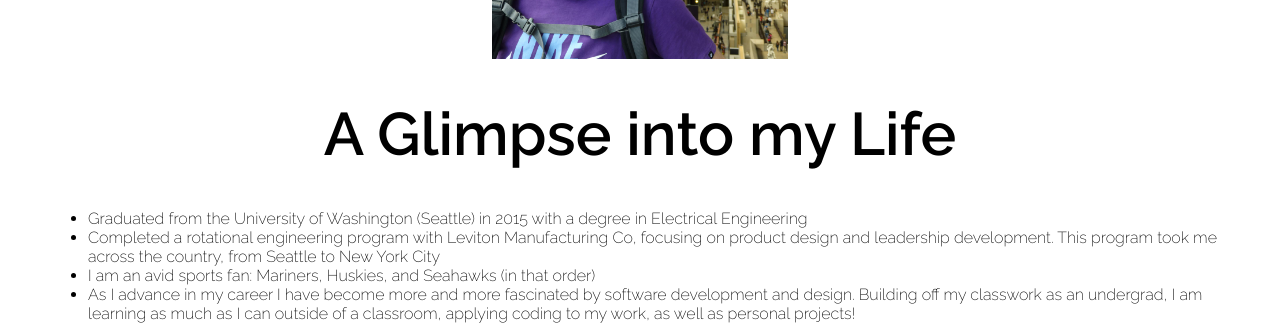
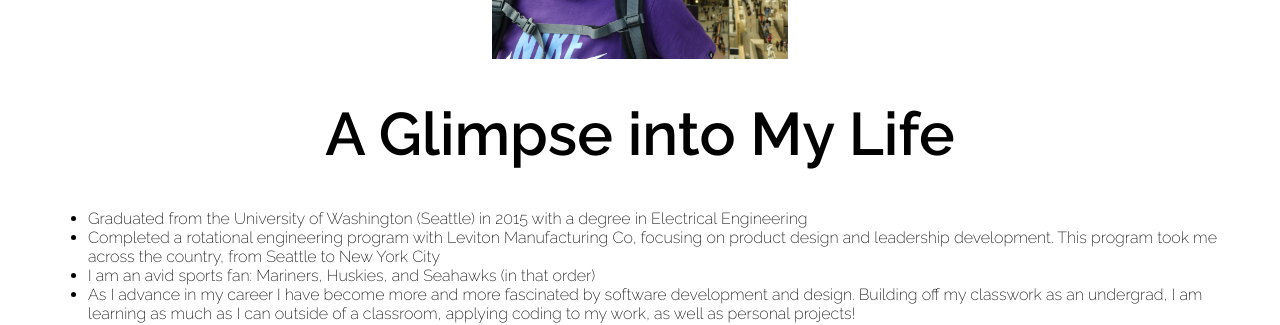
Before and after one commit to nickden3/nickden3-cc.github.io, a Jekyll site: the page aboutme.html, which Jekyll copies as it is, in a window 1280 px wide. Shown: the part 834-1159 px from the top of the page. Built offline with Jekyll 4.4.1, drawn with Linux system fonts in a browser that asks for light colours.

Commit message:
Update aboutme.html

```diff
--- a/aboutme.html
+++ b/aboutme.html
@@ -28,7 +28,7 @@
 
     <img id= "biopic" src='bio pic.jpg'>
 
-    <h1 class="abouth1">A Glimpse into my Life</h1>
+    <h1 class="abouth1">A Glimpse into My Life</h1>
     <ul>
       <li>Graduated from the University of Washington (Seattle) in 2015 with a degree in Electrical Engineering</li>
       <li>Completed a rotational engineering program with Leviton Manufacturing Co, focusing on product design and leadership development.
```
